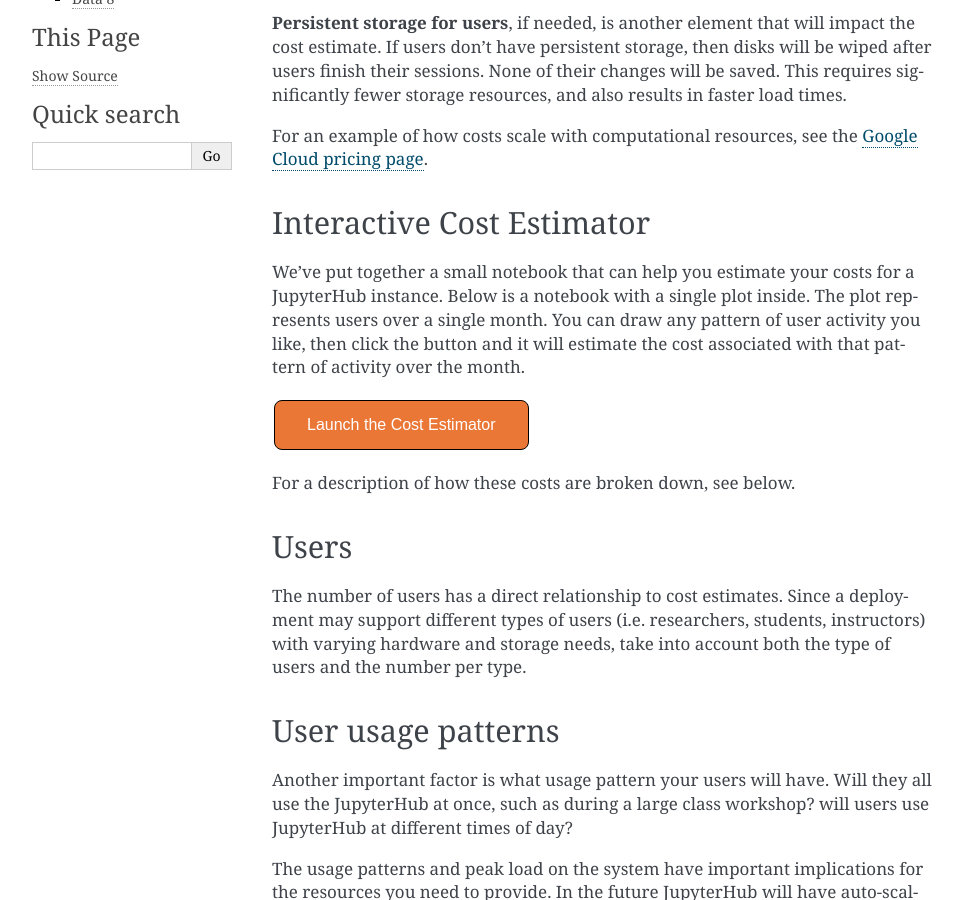
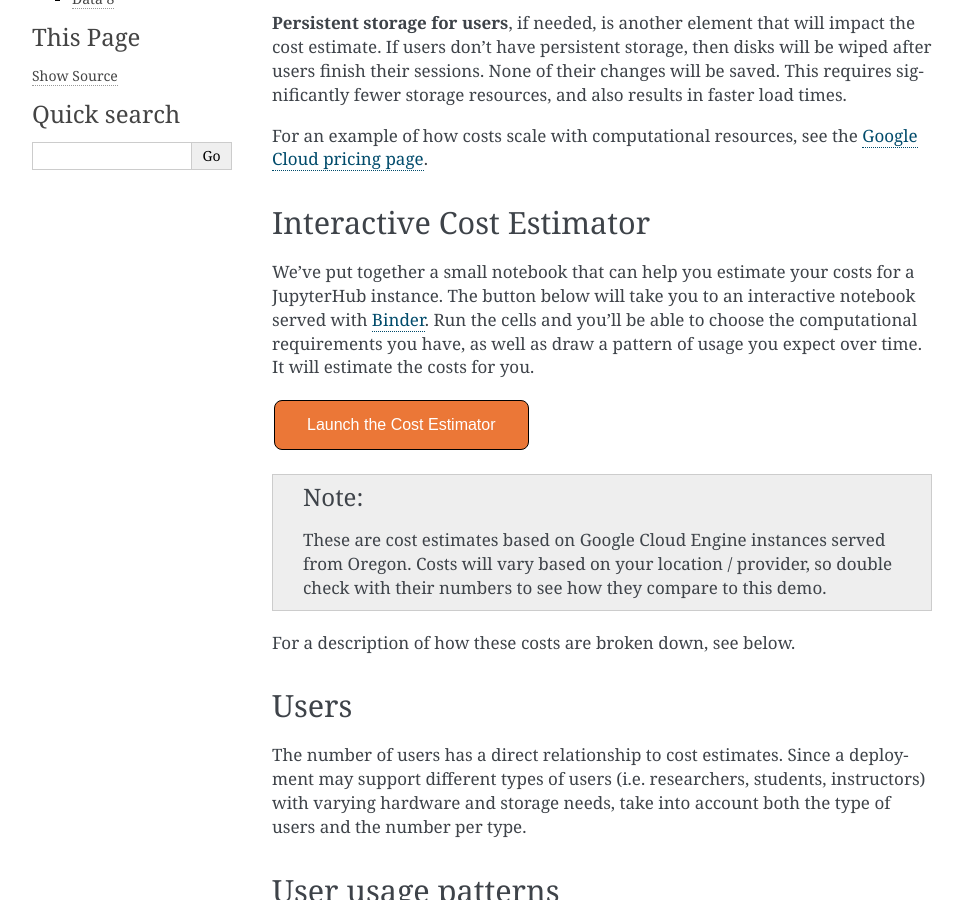
Before and after one commit to jupyterhub/zero-to-jupyterhub-k8s, a Sphinx documentation site: the page built from doc/source/cost.rst, in a window 1280 px wide and 900 px high, scrolled down 405 px. Shown: the whole window, without its empty margins (148-1111 px from the left). Built offline with Sphinx 7.4.7, drawn with Linux system fonts in a browser that asks for light colours.

Commit message:
improving cost estimator language

```diff
--- a/doc/source/cost.rst
+++ b/doc/source/cost.rst
@@ -30,15 +30,22 @@ Interactive Cost Estimator
 --------------------------
 
 We've put together a small notebook that can help you estimate your costs
-for a JupyterHub instance. Below is a notebook with a single plot inside.
-The plot represents users over a single month. You can draw any pattern
-of user activity you like, then click the button and it will estimate
-the cost associated with that pattern of activity over the month.
+for a JupyterHub instance. The button below will take you to an interactive
+notebook served with `Binder <https://beta.mybinder.org>`_. Run the cells and
+you'll be able to choose the computational requirements you have, as well as
+draw a pattern of usage you expect over time. It will estimate the costs for
+you.
 
 .. raw:: html
 
    <a target="_blank" href="http://beta.mybinder.org/v2/gh/choldgraf/zero-to-jupyterhub-k8s/cost_demo?filepath=draw_function.ipynb">
    <button style="background-color: rgb(235, 119, 55); border: 1px solid; border-color: black; color: white; padding: 15px 32px; text-align: center; text-decoration: none; font-size: 16px; margin: 4px 2px; cursor: pointer; border-radius: 8px;">Launch the Cost Estimator</button></a>
+
+.. note::
+
+   These are cost estimates based on Google Cloud Engine instances served from
+   Oregon. Costs will vary based on your location / provider, so double check
+   with their numbers to see how they compare to this demo.
 
 For a description of how these costs are broken down, see below.
 
```
